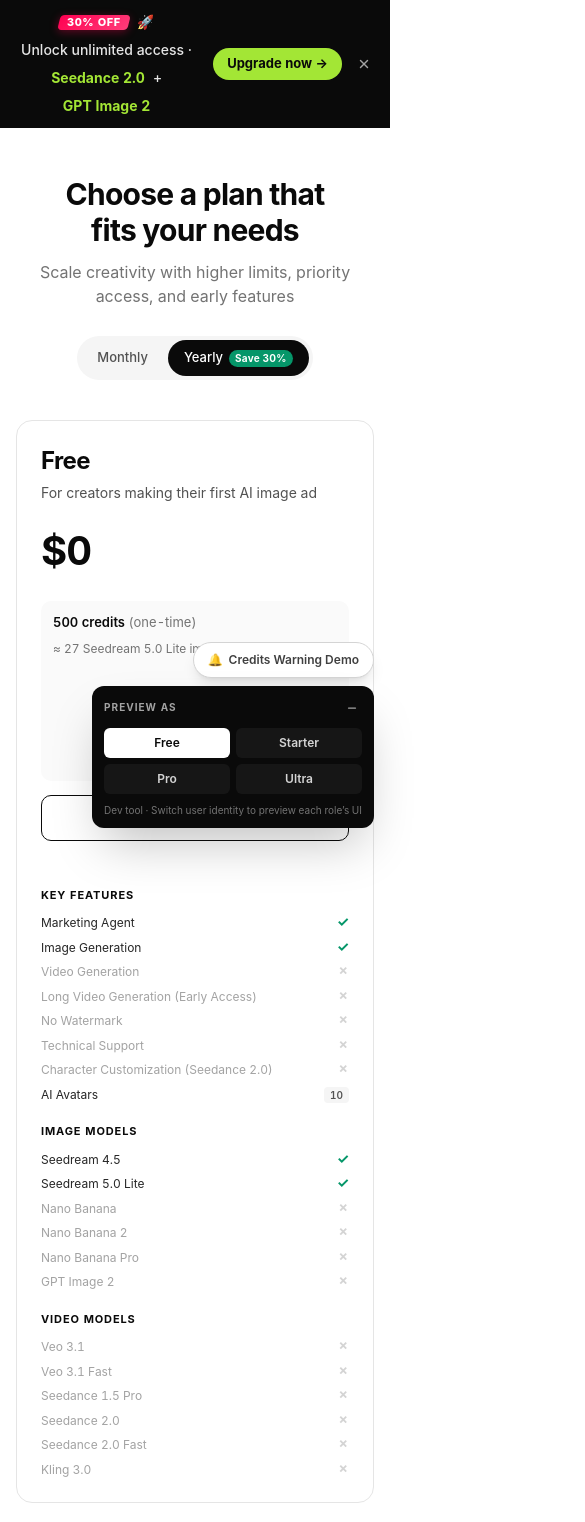
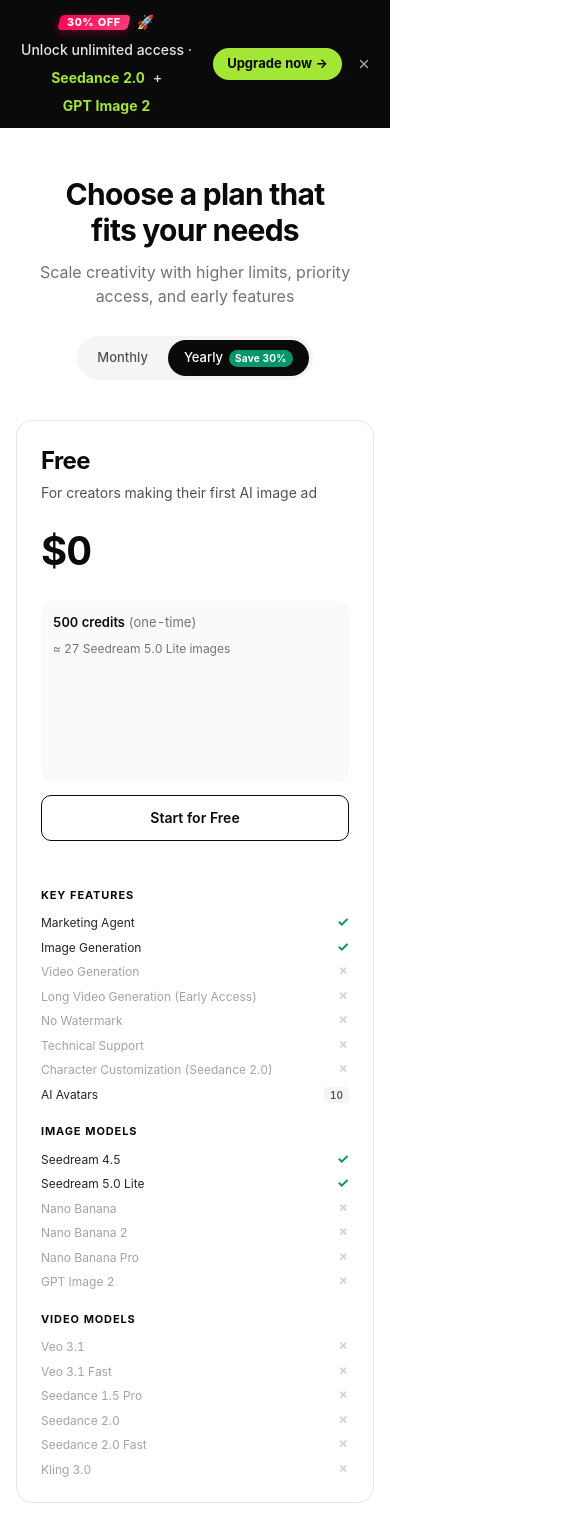
Before and after one commit to krysta1314/buzz-video-prototype, a React (Vite) app: page / in a window 390 px wide. Shown: the top 1522 px of the page, 585 px wide, since content can reach past the window. Built offline with nearby package versions, Linux system fonts and the light colour scheme.

Commit message:
UI修改

```diff
--- a/src/components/demos/CreditsWarningDemo.tsx
+++ b/src/components/demos/CreditsWarningDemo.tsx
@@ -228,7 +228,7 @@
   const pct = threshold;
 
   return (
-    <div className="fixed bottom-[220px] right-6 z-30 flex flex-col gap-3 items-end">
+    <div className="hidden md:flex fixed bottom-[220px] right-6 z-30 flex-col gap-3 items-end">
       {/* Control Panel - 跟 mock card 在同一列,排在上面 */}
       <div
         className="w-[340px] rounded-2xl bg-white border border-neutral-200 shadow-2xl p-4"
--- a/src/components/sections/CompareFeatures.tsx
+++ b/src/components/sections/CompareFeatures.tsx
@@ -53,7 +53,8 @@
         </div>
       </div>
 
-      <div id="compare-table" className="border border-neutral-200 rounded-2xl">
+      {/* mobile: 横滑(sticky 失效,可接受);lg+: 无 overflow,sticky thead 工作 */}
+      <div id="compare-table" className="border border-neutral-200 rounded-2xl overflow-x-auto lg:overflow-visible">
         <table className="w-full border-collapse min-w-[880px] text-[13px]">
           <thead>
             <tr>
--- a/src/components/sections/PlanCard.tsx
+++ b/src/components/sections/PlanCard.tsx
@@ -30,10 +30,10 @@
 
 // 锁死高度以保证 4 张卡片每一行严格对齐（CTA、Save、KEY FEATURES 都齐平）
 const ROW = {
-  header: 'h-[72px]',
-  price: 'h-[56px]',
-  credits: 'h-[180px]',
-  save: 'h-[18px]',
+  header: 'min-h-[72px] sm:h-[72px]',
+  price: 'min-h-[56px] sm:h-[56px]',
+  credits: 'min-h-[180px] sm:h-[180px]',
+  save: 'min-h-[18px] sm:h-[18px]',
 } as const;
 
 const variantClasses = {
--- a/src/components/ui/DowngradeChurnModal.tsx
+++ b/src/components/ui/DowngradeChurnModal.tsx
@@ -57,7 +57,7 @@
         onClick={e => e.stopPropagation()}
       >
         {/* Header */}
-        <div className="flex items-start justify-between p-6 pb-4 border-b border-neutral-100">
+        <div className="flex items-start justify-between p-5 pb-4 sm:p-6 sm:pb-4 border-b border-neutral-100">
           <div>
             <h2 id="churn-modal-title" className="text-xl font-bold tracking-tight">
               Before you downgrade
@@ -76,7 +76,7 @@
           </button>
         </div>
 
-        <div className="p-6 space-y-5">
+        <div className="p-5 sm:p-6 space-y-5">
           {/* You'll lose */}
           {losses && (
             <section className="rounded-xl p-4 border border-amber-200 bg-amber-50">
--- a/src/components/ui/RolePicker.tsx
+++ b/src/components/ui/RolePicker.tsx
@@ -28,7 +28,7 @@
         type="button"
         onClick={() => setOpen(true)}
         aria-label="Open role preview"
-        className="fixed bottom-4 right-4 z-50 w-10 h-10 rounded-full bg-ink text-white shadow-lg hover:scale-105 transition-transform flex items-center justify-center"
+        className="hidden md:flex fixed bottom-4 right-4 z-50 w-10 h-10 rounded-full bg-ink text-white shadow-lg hover:scale-105 transition-transform items-center justify-center"
       >
         <svg width="18" height="18" viewBox="0 0 24 24" fill="none" stroke="currentColor" strokeWidth="2" strokeLinecap="round" strokeLinejoin="round" aria-hidden>
           <circle cx="12" cy="8" r="4" />
@@ -39,7 +39,7 @@
   }
 
   return (
-    <div className="fixed bottom-4 right-4 z-50 flex flex-col items-end gap-2">
+    <div className="hidden md:flex fixed bottom-4 right-4 z-50 flex-col items-end gap-2">
       {/* Demo 入口 — 浮在 RolePicker 卡片上方,独立 pill */}
       {onDemoClick && (
         <button
--- a/src/components/ui/UpgradePreviewModal.tsx
+++ b/src/components/ui/UpgradePreviewModal.tsx
@@ -107,7 +107,7 @@
         onClick={e => e.stopPropagation()}
       >
         {/* Header */}
-        <div className="flex items-start justify-between p-6 pb-4 border-b border-neutral-100">
+        <div className="flex items-start justify-between p-5 pb-4 sm:p-6 sm:pb-4 border-b border-neutral-100">
           <div>
             <h2 id="upgrade-modal-title" className="text-xl font-bold tracking-tight">{title}</h2>
             <p className="mt-1 text-[12px] text-neutral-500">
@@ -124,7 +124,7 @@
           </button>
         </div>
 
-        <div className="p-6 space-y-5">
+        <div className="p-5 sm:p-6 space-y-5">
           {/* 立即扣新档全额（R3）— 顶部主数字，无标题 */}
           <section>
             <div className="flex items-baseline gap-2">
```
